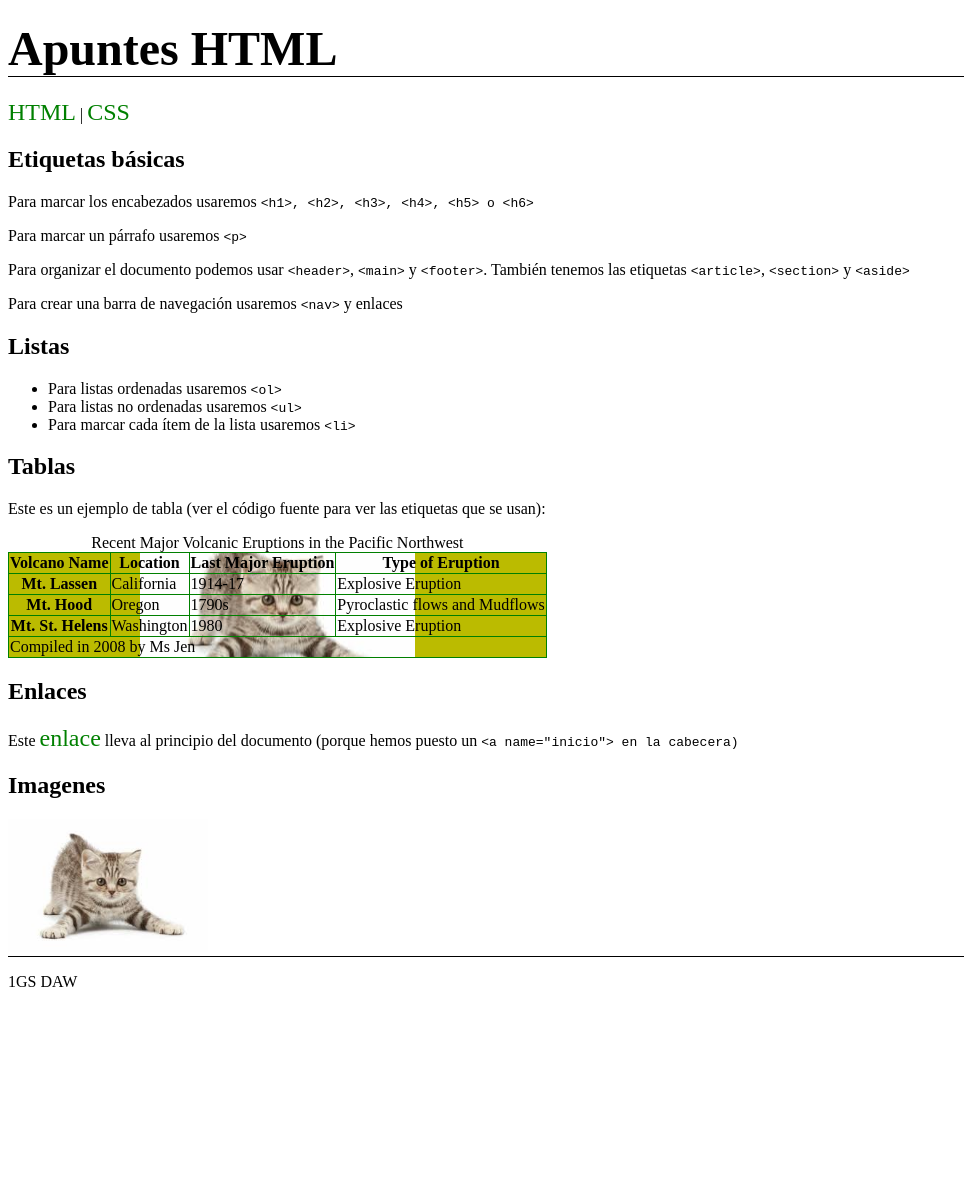
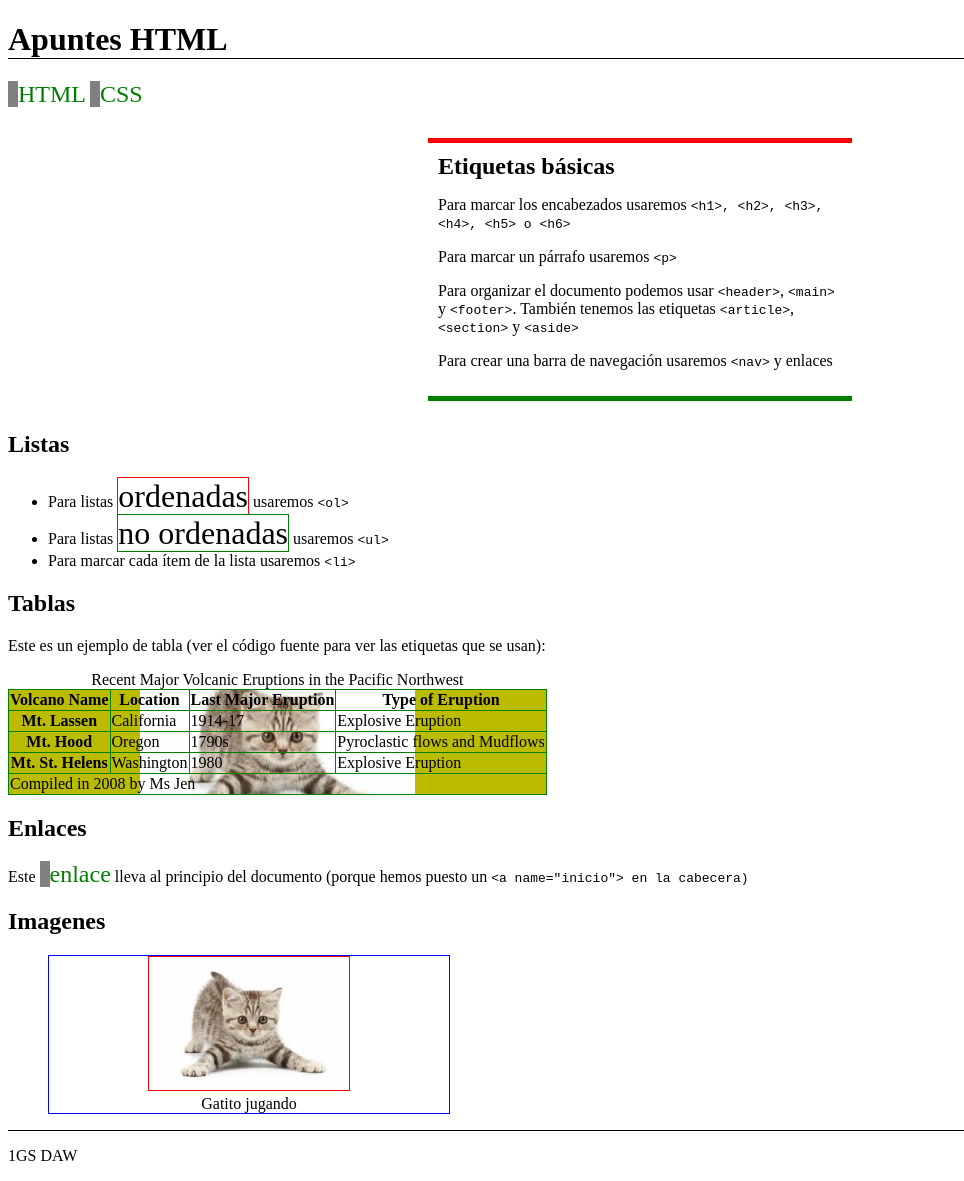
Before and after one commit to jgonzalezdaw/apuntesHTML, a plain HTML site: page index.html in a window 1280 px wide. Shown: the whole page, without its empty margins (0-964 px from the left). Before the commit the page ends 1007 px from the top, so only its background shows below. Drawn offline with Linux system fonts and the light colour scheme.

Commit message:
Un poco de estilos

```diff
--- a/estilos.css
+++ b/estilos.css
@@ -1,8 +1,13 @@
+span.barra{display:none}
 /* estilos de los enlaces */
-a{text-decoration:none;font-size:1.5em}
+a{
+	text-decoration:none;
+	font-size:1.5em;
+	border-left:10px solid gray}
 a:link{color:green}
 a:visited{color:grey}
-a:hover, a:active{color:white;background-color:green}
+a:hover{color:white;background-color:green}
+a:active{color:white;background-color:red}
 
 /* background-repeat: repeat, no-repeat, repeat-x, repeat-y */
 
@@ -13,3 +18,16 @@ table{background-color:#bbbb00;
 			background-repeat:no-repeat;
 			background-position:center}
 */
+img{border:1px solid red}
+figure{border:1px solid blue;text-align:center;width:400px}
+div#basico{
+	/*border:1px solid green;*/
+	border-top:5px solid red;
+	border-bottom:5px solid green;
+	width:404px;
+	margin:30px auto;
+	padding:10px
+}
+span.importante{border:1px solid green;font-size:2em}
+span.unico{border:1px solid red}
+div#basico h2{margin:0;padding:0}
--- a/index.html
+++ b/index.html
@@ -16,23 +16,26 @@
 	</style>
 </head>
 <body>
-<head>
-	<h1><a name="inicio">Apuntes HTML</a></h1>
-	<nav><a href="index.html">HTML</a> | <a href="#">CSS</a></nav>
-</head>
+<header>
+	<h1 id="inicio">Apuntes HTML</h1>
+	<nav><a href="index.html">HTML</a> <span class="barra">|</span> <a href="#">CSS</a></nav>
+</header>
 <main>
+	<div id="basico">
 		<h2>Etiquetas básicas</h2>
 		<p>Para marcar los encabezados usaremos <code>&lt;h1&gt;, &lt;h2&gt;, &lt;h3&gt;, &lt;h4&gt;, &lt;h5&gt; o &lt;h6&gt;</code></p>
 		<p>Para marcar un párrafo usaremos <code>&lt;p&gt;</code></p>
 		<p>Para organizar el documento podemos usar <code>&lt;header&gt;</code>, <code>&lt;main&gt;</code> y <code>&lt;footer&gt;</code>. También tenemos las etiquetas <code>&lt;article&gt;</code>, <code>&lt;section&gt;</code> y <code>&lt;aside&gt;</code></p>
 		<p>Para crear una barra de navegación usaremos <code>&lt;nav&gt;</code> y enlaces</p>
-
+	</div>
+	<div>
 		<h2>Listas</h2>
 		<ul>
-		<li>Para listas ordenadas usaremos <code>&lt;ol&gt;</code></li>
-		<li>Para listas no ordenadas usaremos <code>&lt;ul&gt;</code></li>
+			<li>Para listas <span class="importante unico">ordenadas</span> usaremos <code>&lt;ol&gt;</code></li>
+			<li>Para listas <span class="importante">no ordenadas</span> usaremos <code>&lt;ul&gt;</code></li>
 			<li>Para marcar cada ítem de la lista usaremos <code>&lt;li&gt;</code></li>
 		</ul>
+	</div>
 	<h2>Tablas</h2>
 	<p>Este es un ejemplo de tabla (ver el código fuente para ver las etiquetas que se usan):</p>
 	<table summary="a summary of recent major volcanic eruptions in the Pacific Northwest">
@@ -74,7 +77,10 @@
 	<h2>Enlaces</h2>
 	<p>Este <a href="#inicio">enlace</a> lleva al principio del documento (porque hemos puesto un <code>&lt;a name="inicio"&gt; en la cabecera)</code>
 	<h2>Imagenes</h2>
-	<img src="gato.jpeg" alt="Un gato jugando con un ovillo" width="200px"/>
+	<figure>
+		<img src="gato.jpeg" alt="Un gato jugando con un ovillo" title="Gato jugando" width="200px"/>
+		<figcaption>Gatito jugando</figcaption>
+	</figure>
 </main>
 <footer>
 	<p>1GS DAW</p>
```
Lines whose indentation alone changed are shown as unchanged.
